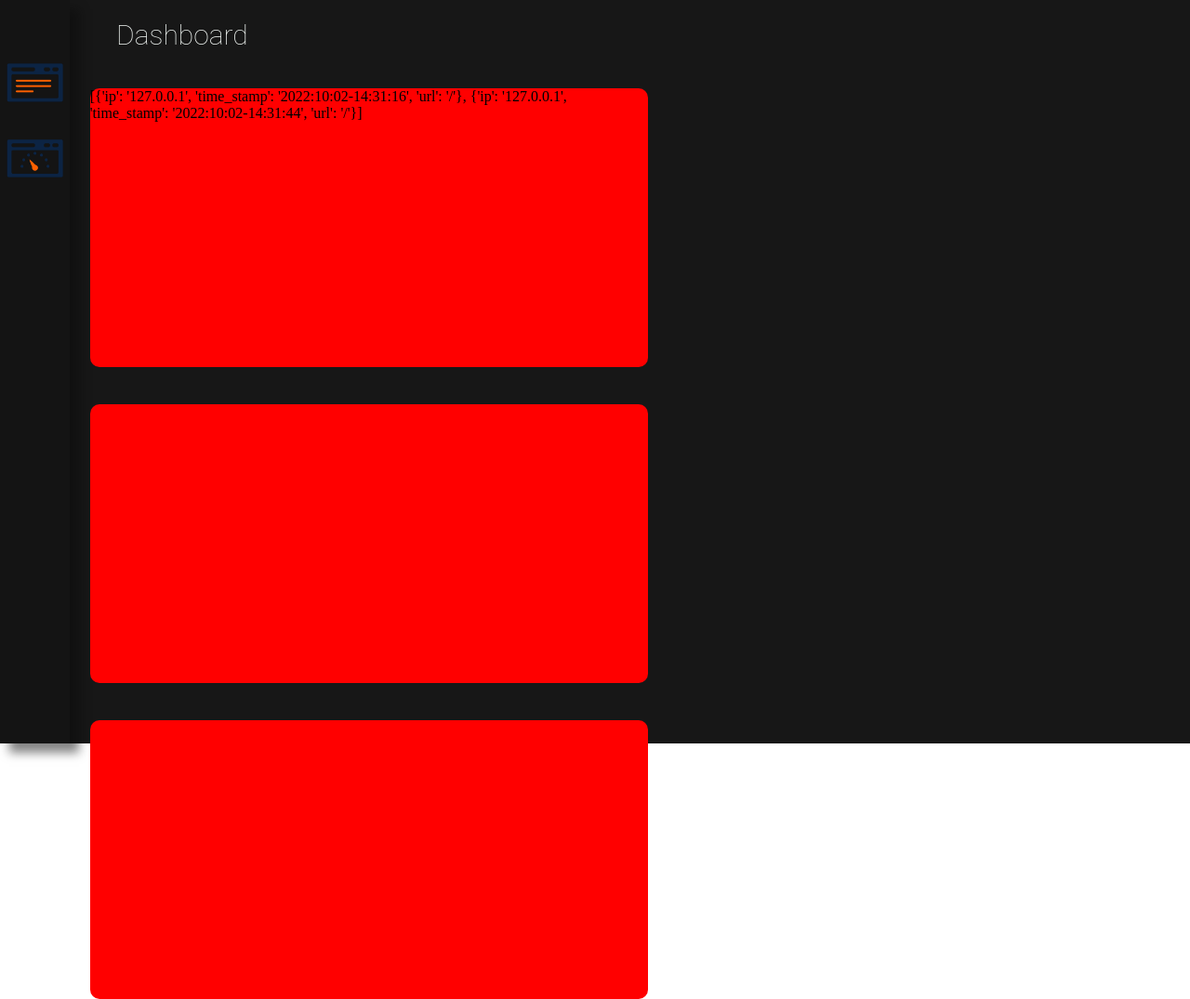
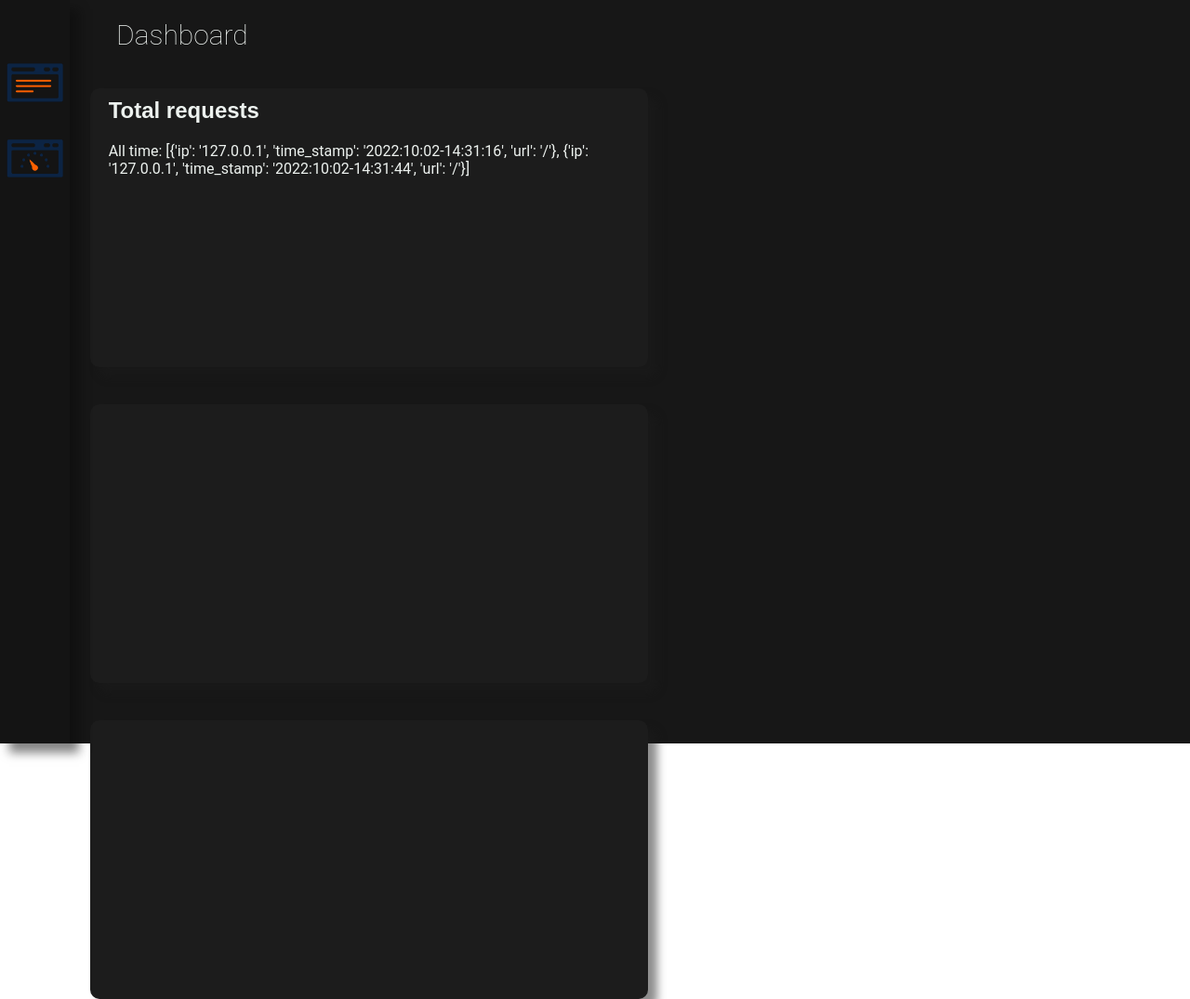
Before and after one commit to Konstantin-create/hacknet_web, a Flask app: page /admin/dashboard in a window 1280 px wide. Shown: the whole page at 93% size. Run offline with Flask 2, Linux system fonts and the light colour scheme.

Commit message:
customize dashboard page

```diff
--- a/app/modules/dashboard_tools.py
+++ b/app/modules/dashboard_tools.py
@@ -65,7 +65,6 @@ def add_request_to_list(request: dict) -> bool:
     requests = get_requests_list()
     requests.append(request)
     try:
-        print(requests)
         json.dump(requests, open('app/data/visits/requests.json', 'w'))
         return False
     except:
--- a/app/static/css/admin/dashboard_page.css
+++ b/app/static/css/admin/dashboard_page.css
@@ -50,6 +50,22 @@ main {
     margin: 20px calc((100% - 75px - 1000px) / 6);
     width: 600px;
     height: 300px;
-    background-color: red;
+    background-color: #1c1c1c;
     border-radius: 10px;
+    box-shadow: 10px 10px 10px rgba(28, 28, 28, .5);
 }
+
+
+.total-requests-header {
+    font-family: Cantarell, sans-serif;
+    font-size: 24px;
+    color: #EDF2EF;
+    padding: 10px 20px;
+}
+
+.total-requests-data {
+    font-family: Roboto, sans-serif;
+    font-size: 16px;
+    padding: 10px 20px;
+    color: #EDF2EF;
+}
--- a/app/templates/admin/dashboard_page.html
+++ b/app/templates/admin/dashboard_page.html
@@ -15,7 +15,10 @@
 <main>
     <h1 class="dashboard-header">Dashboard</h1>
     <div class="dashes">
-        <div class="dash"><p>{{ all_requests }}</p></div>
+        <div class="dash">
+            <h3 class="total-requests-header">Total requests</h3>
+            <p class="total-requests-data">All time: {{ all_requests }}</p>
+        </div>
         <div class="dash"></div>
         <div class="dash"></div>
     </div>
```
